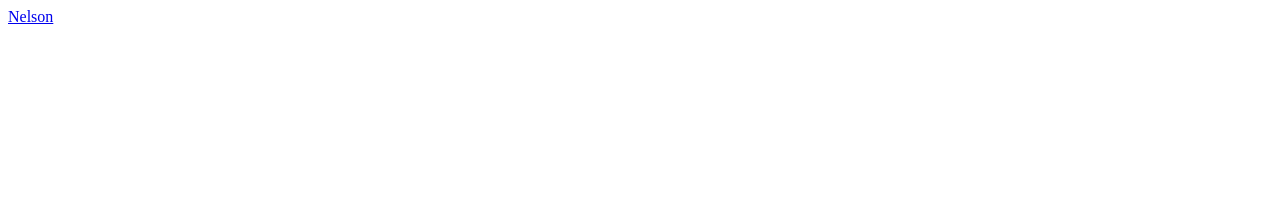
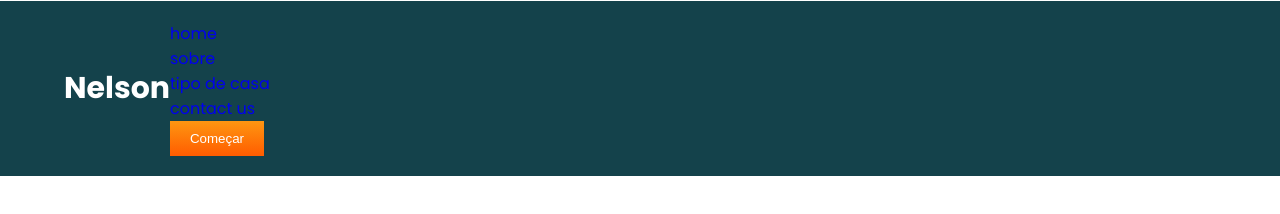
Before and after one commit to NelsonManuelS/First-project, a plain HTML site: page index1.html in a window 1280 px wide. Drawn offline with Linux system fonts and the light colour scheme.

Commit message:
nova alteração

```diff
--- a/css/style.css
+++ b/css/style.css
@@ -82,3 +82,15 @@ main, .container{
 .main-img img{
     width: 100%;
 }
+/* menu icon*/
+.menu-icon{
+    display: none;
+}
+
+/*responsivo*/
+@media (max-width: 960px){
+    .menu-icon{
+        display: block;
+    }
+
+}
--- a/index1.html
+++ b/index1.html
@@ -3,16 +3,24 @@
 <head>
     <meta charset="UTF-8">
     <meta name="viewport" content="width=device-width, initial-scale=1.0">
+    <link rel="stylesheet" href="css/style.css">
     <title>Primeiro Projeto</title>
 </head>
 <body>
-    <div class="header">
+    <div class="background-verde">
         <header>
-            <div class="menu">
+            <div class="container">
                 <nav>
                     <div class="logo">
-                        <a href="#">Nelson</a>
+                        <a href="index.html">Nelson</a>
                     </div>
+                    <ul>
+                        <li><a href="#">home</a></li>
+                        <li><a href="#">sobre</a></li>
+                        <li><a href="#">tipo de casa</a></li>
+                        <li><a href="#">contact us</a></li>
+                        <li><a href="#"><button class="btn-gradiente">Começar</button></a></li>
+                    </ul>
                 </nav>
             </div>
         </header>
--- /dev/null
+++ b/js/main.js
@@ -0,0 +1,3 @@
+var menuIcon = document.querySelector(.menu-icon);
+
+menuIcon
```
Also changed, not shown: index.html (+3 -0 lines).
